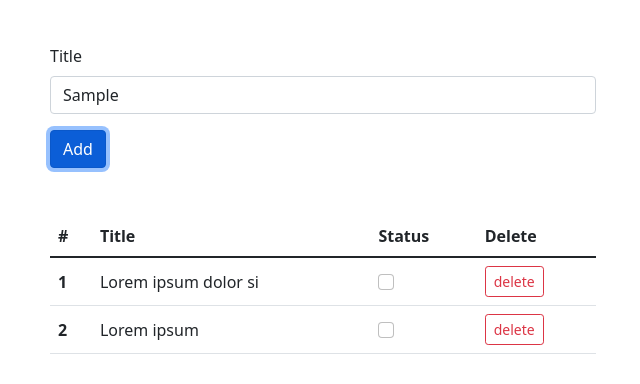
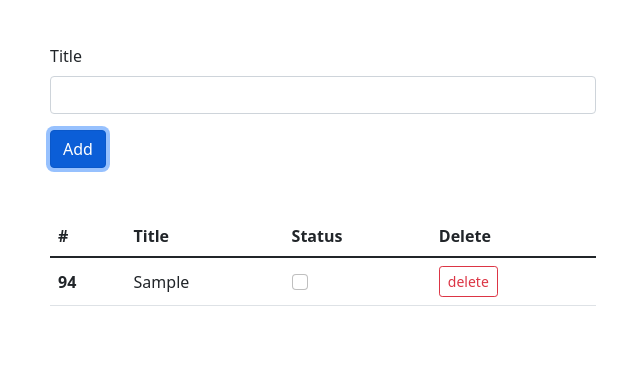
Before and after one commit to sara-farokhi/typeScript-taskManagement, a website with bundled scripts: page index.html in a window 1280 px wide. Both pictures are taken after typing "Sample" into the empty fields and a click on the button "Add". Shown: the part 90-474 px from the top of the page, without its empty margins (317-957 px from the left). Built offline with nearby package versions, Linux system fonts and the light colour scheme; a script that the page names is missing.

Commit message:
add-delete-update localstorage

```diff
--- a/index.html
+++ b/index.html
@@ -47,29 +47,14 @@
                             </tr>
                         </thead>
                         <tbody id="todo-list">
-                            <tr>
-                                <th scope="row">1</th>
-                                <td>Lorem ipsum dolor si </td>
-                                <td><input type="checkbox" class="form-check-input">
-                                </td>
-                                <td>
-                                    <button class="btn btn-sm btn-outline-danger">delete</button>
-                                </td>
-                            </tr>
-                            <tr>
-                                <th scope="row">2</th>
-                                <td>Lorem ipsum </td>
-                                <td><input type="checkbox" class="form-check-input"></td>
-                                <td>
-                                    <button class="btn btn-sm btn-outline-danger">delete</button>
-                                </td>
-                            </tr>
+
                         </tbody>
                     </table>
                 </div>
             </div>
         </div>
     </section>
+    <script src="//cdn.jsdelivr.net/npm/sweetalert2@11"></script>
     <script src="./dist/main.js"></script>
 </body>
 
--- a/src/main.ts
+++ b/src/main.ts
@@ -3,6 +3,10 @@
 const form = document.getElementById("todo-form")
 const input = document.getElementById("title") as HTMLInputElement
 const error = document.getElementById("title-error")
+const tableBody = document.getElementById("todo-list")!
+const deleteBtn = document.getElementById("delBtn")
+
+
 interface item {
     title: string;
     id: number;
@@ -22,20 +26,104 @@ class todoItem implements item {
     }
 }
 
+class toDoUi {
+    addTodo(todo: item) {
+        let row = document.createElement("tr");
+        row.innerHTML = ` <tr>
+                                <th scope="row">${todo.id}</th>
+                                <td>${todo.title}</td>
+                                <td><input type="checkbox" ${todo.status ? "checked" : null}  class="form-check-input" onchange="Store.changeStatus(${todo.id})">
+                                </td>
+                                <td>
+                                    <button class="btn btn-sm btn-outline-danger"  onclick="ui.deletItem(event,${todo.id})" id= "delBtn">delete</button>
+                                </td>
+                            </tr>`
+        tableBody.appendChild(row)
+        input.value = ""
+
+    }
+    deletItem(e: Event, id: number) {
+        (e.target as HTMLHtmlElement).parentElement?.parentElement?.remove()
+        Store.deletItem(id)
+    }
+}
 
 
+class Store {
+    static showItems() {
+        if (localStorage.getItem("items")) {
+            let items = JSON.parse(localStorage.getItem("items")!)
+            items.forEach((item: item) => {
+                tableBody.innerHTML += ` <tr>
+                <th scope="row">${item.id}</th>
+                <td>${item.title}</td>
+                <td><input type="checkbox" ${item.status ? "checked" : null}  class="form-check-input" onclick="Store.changeStatus(${item.id})">
+                </td>
+                <td>
+                    <button class="btn btn-sm btn-outline-danger"  onclick="ui.deletItem(event, ${item.id})" id= "delBtn">delete</button>
+                </td>
+            </tr>`
+
+            });
+        }
+        else {
+            let items: item[] = []
+            localStorage.setItem("items", JSON.stringify(items))
+        }
+    }
+    static addItems(todo: item) {
+        if (localStorage.getItem("items")) {
+            let items = JSON.parse(localStorage.getItem("items")!)
+            items.push(todo)
+            localStorage.setItem("items", JSON.stringify(items))
+        }
+        else {
+            let items: item[] = []
+            localStorage.setItem("items", JSON.stringify(items))
+        }
+    }
+    static deletItem(id: number) {
+        let items = JSON.parse(localStorage.getItem("items")!)
+        let updatedItems = items.filter((item: item) => item.id !== id)
+        localStorage.setItem("items", JSON.stringify(updatedItems))
+        // Swal.fire({
+        //     title: 'Error!',
+        //     text: 'task is deleted',
+        //     icon: 'error',
+        //     toast: true,
+        // })
+    }
+    static changeStatus(id: number) {
+        let items = JSON.parse(localStorage.getItem("items")!)
+        let updatedItems = items.map((item: item) => item.id === id ? { ...item, status: !item.status } : item)
+        console.log(updatedItems)
+        localStorage.setItem("items", JSON.stringify(updatedItems))
+    }
+}
+
+const ui = new toDoUi
 form?.addEventListener("submit", (e: Event) => {
     e.preventDefault()
-    const todo: item = {
+    const todo = {
         title: input.value.trim(),
         id: Math.round(Math.random() * 100),
         status: false,
+
     }
     let newTodo = new todoItem(todo)
     if (newTodo.title.trim() === "") {
         error!.innerHTML = "required"
     }
     else {
+        ui.addTodo(newTodo)
+        Store.addItems(newTodo)
         error!.innerHTML = ""
+
     }
+
 })
+
+
+window.addEventListener('DOMContentLoaded', () => {
+    Store.showItems()
+});
```
Also changed, not shown: dist/main.js.
